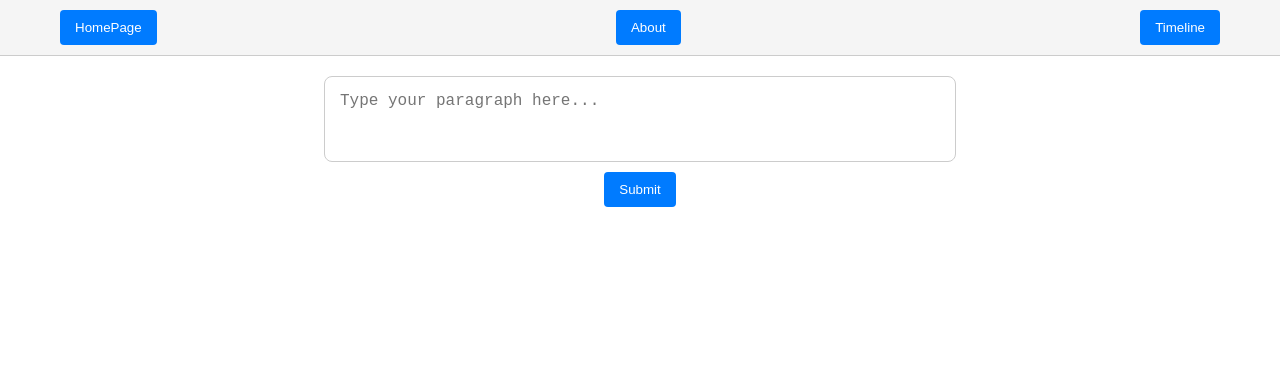
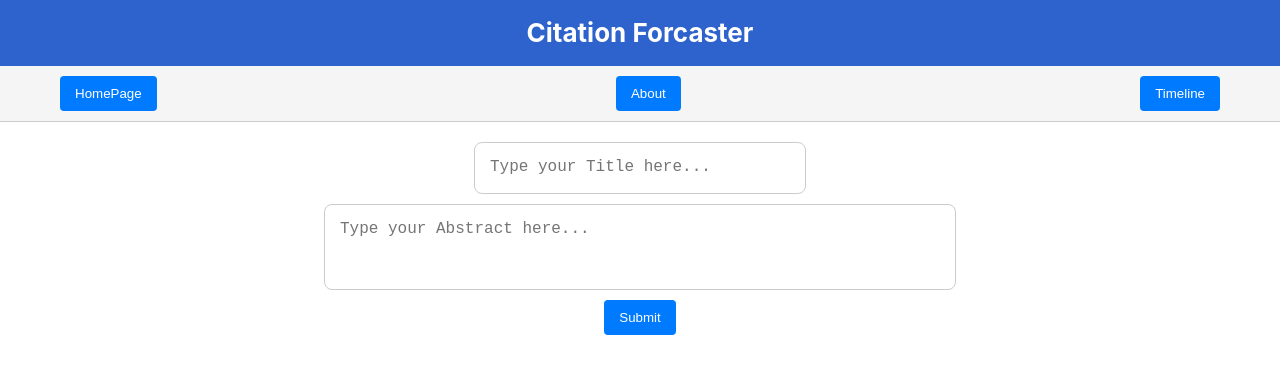
Before and after one commit to danielkopp4/Citation-Forecaster, a React (Create React App) app in the folder webApp/prediction_ui/: page / in a window 1280 px wide. Shown: the top 374 px of the page. Built offline with nearby package versions, Linux system fonts and the light colour scheme; no server answers.

Commit message:
added textbox for title

```diff
--- a/webApp/prediction_ui/src/App.css
+++ b/webApp/prediction_ui/src/App.css
@@ -14,13 +14,13 @@
 }
 
 .App-header {
-  background-color: #282c34;
-  min-height: 100vh;
+  background-color: #2e63cd;
+  min-height: 1vh;
   display: flex;
   flex-direction: column;
   align-items: center;
   justify-content: center;
-  font-size: calc(10px + 2vmin);
+  font-size: calc(1px + 1.5vmin);
   color: white;
 }
 
@@ -34,6 +34,7 @@
   padding: 10px 50px;
   background-color: #f5f5f5;
   border-bottom: 1px solid #ccc;
+  text-align: center;
 }
 
 button {
@@ -55,6 +56,20 @@ button:hover {
   flex-direction: column;
   align-items: center;
   margin-top: 20px;
+}
+
+.other-cool-textbox {
+  width: 60%;
+  max-height: 20px;
+  max-width: 300px;
+  min-height: 10px;
+  padding: 15px;
+  border: 1px solid #ccc;
+  border-radius: 8px;
+  margin-bottom: 10px;
+  font-size: 16px;
+  resize: none; /* Disable resize handle */
+  transition: border-color 0.3s;
 }
 
 .cool-textbox {
--- a/webApp/prediction_ui/src/App.js
+++ b/webApp/prediction_ui/src/App.js
@@ -9,6 +9,7 @@ import NavBar from './componenets/NavBar';
 function App() {
   return (
     <Router>
+
       <NavBar />
       <Routes>
         <Route path="/" element={<HomePage />} />
--- a/webApp/prediction_ui/src/componenets/HomePage.js
+++ b/webApp/prediction_ui/src/componenets/HomePage.js
@@ -5,6 +5,7 @@ import axios from 'axios';
 
 function HomePage() {
   const [text, setText] = useState('');
+  const [title, setTitle] = useState('');
   const [notification, setNotification] = useState('');
   const [message, setMessage] = useState('');
 
@@ -14,11 +15,14 @@ function HomePage() {
   };
   const [responseMessage, setResponseMessage] = useState('');
   const [wordCount, setWordCount] = useState('');
+  const [titleWordCount, setTitleWordCount] = useState('');
   const handleSubmit = async () => {
     try {
-      const response = await axios.post('http://localhost:8000/submit-text', { text });
-      setResponseMessage(response.data.message);
-      setWordCount(response.data.wordCount);
+      const response = await axios.post('http://localhost:8000/submit-text', { text, title });
+      const { message, wordCount, wordCountTitle } = response.data;
+      setResponseMessage(message);
+      setWordCount(wordCount);
+      setTitleWordCount(wordCountTitle);
     } catch (error) {
       console.error('Error submitting text:', error);
       setResponseMessage('Error submitting text');
@@ -37,19 +41,29 @@ function HomePage() {
       <div className="content">
         <div className="textbox-container">
           <textarea
-            placeholder="Type your paragraph here..."
+            placeholder="Type your Title here..."
+            value={title}
+            onChange={(t) => {
+              setTitle(t.target.value );
+            }}
+            className="other-cool-textbox"
+            rows={3}
+          />
+
+          <textarea
+            placeholder="Type your Abstract here..."
             value={text}
             onChange={handleTextChange}
             className="cool-textbox"
             rows={3}
           />
           <button onClick={handleSubmit} className="submit-button">Submit</button>
-          {responseMessage && <div className="notification">Server: {responseMessage}</div> && wordCount !== null && <div>Word Count: {wordCount}</div>}
+          {responseMessage && <div className="notification">Server: {responseMessage}</div> && wordCount !== null && <div>Title Word count: {titleWordCount}, Absrtact Word Count: {wordCount}</div>}
         </div>
+
       </div>
 
       <div className="Message">
-        <h1>{message}</h1>
       </div>
     </div>
   );
--- a/webApp/prediction_ui/src/componenets/NavBar.js
+++ b/webApp/prediction_ui/src/componenets/NavBar.js
@@ -16,6 +16,8 @@ const NavBar= () =>{
       };
     return (
     <div>
+
+        <div className='App-header'><h1>Citation Forcaster</h1></div>
         <div className="navbar">
             <button onClick={gotoHome}>HomePage</button>
             <button onClick={gotoAbout}>About</button>
```
Also changed, not shown: 1 other file (tests, documents, lock files or other folders).
